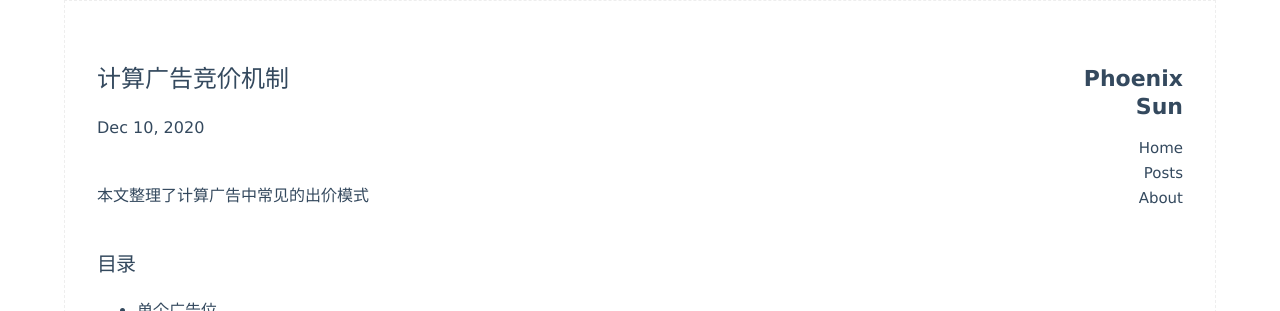
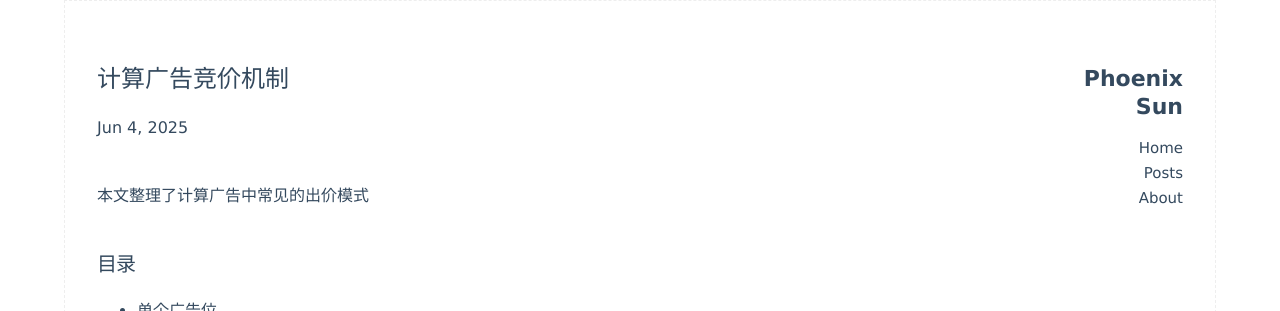
Before and after one commit to guobosun/guobosun.github.io, a Jekyll site: the page built from _posts/2025-06-04-adtech-bidding-mechism.md, in a window 1280 px wide and 900 px high. Shown: the top 311 px of the window. Built offline with Jekyll 4.4.1, drawn with Linux system fonts in a browser that asks for light colours; formulas are drawn with MathJax 3; comment, search, counter and statistics services are not loaded.

Commit message:
Update 2025-06-04-adtech-bidding-mechism.md

```diff
--- a/_posts/2025-06-04-adtech-bidding-mechism.md
+++ b/_posts/2025-06-04-adtech-bidding-mechism.md
@@ -1,7 +1,7 @@
 ---
 layout: post
 title: 计算广告竞价机制
-date: 2020-12-10
+date: 2025-06-04
 categories: AdTech
 description: Bidding Mechanism
 ---
```
